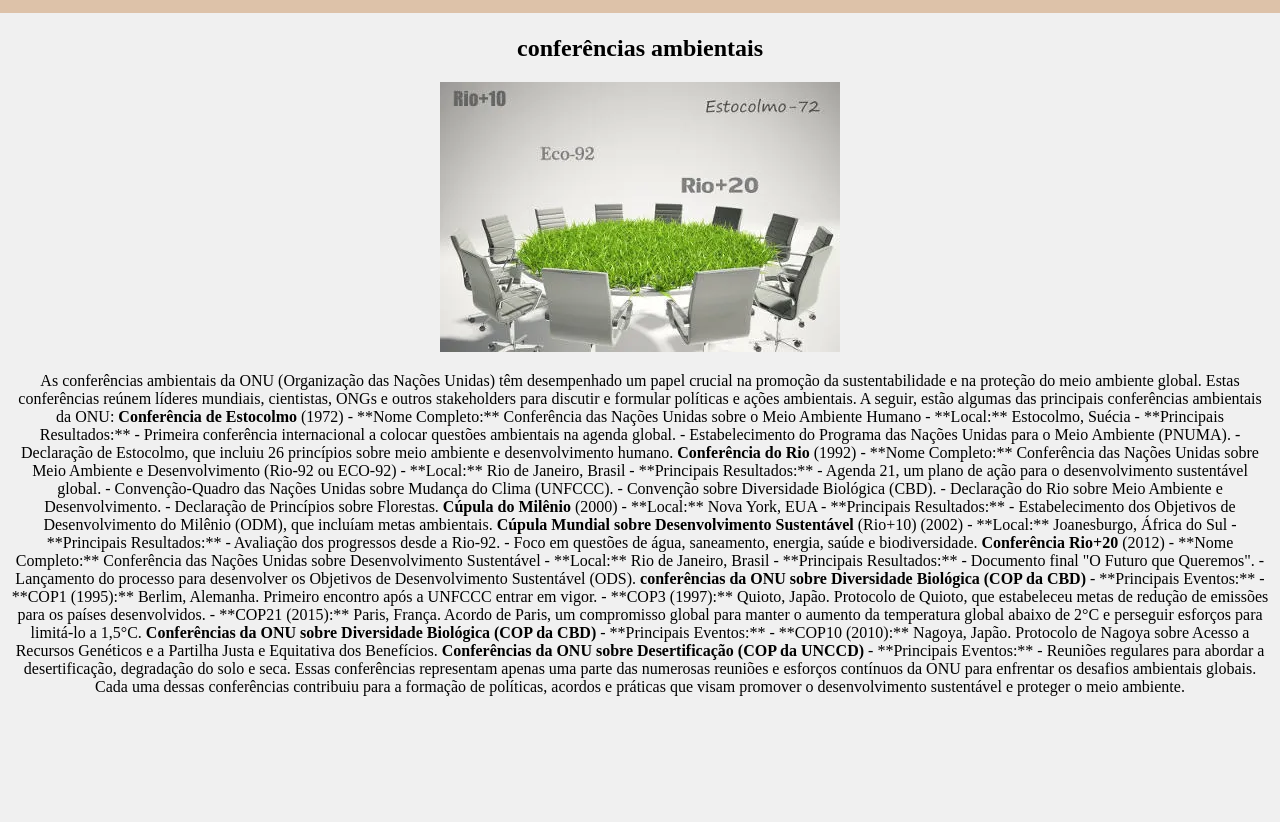
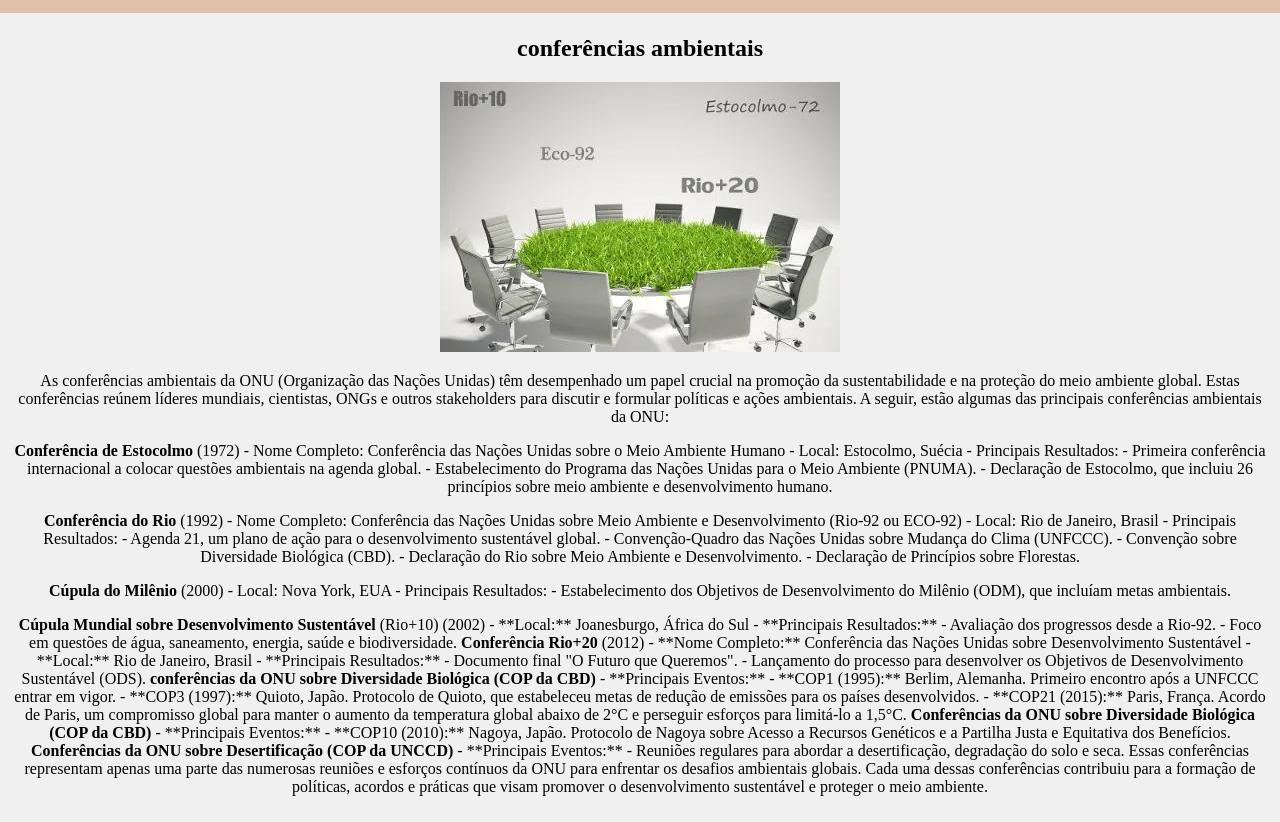
Before and after one commit to luiz-caue-bernardo2000/teste, a plain HTML site: page pagina2.html in a window 1280 px wide. Shown: the part 128-950 px from the top of the page. Before the commit the page ends 850 px from the top, so only its background shows below. Drawn offline with Linux system fonts and the light colour scheme.

Commit message:
pagina2.html

```diff
--- a/pagina2.css
+++ b/pagina2.css
@@ -19,6 +19,9 @@ main {
     padding: 2px;
     text-align: center;
 }
+.textobemlongo{
+
+}
 
 @media screen and (min-width: 1024px) {
     .intro{
--- a/pagina2.html
+++ b/pagina2.html
@@ -17,33 +17,40 @@
     <h2>conferências ambientais</h2>
     <img src="7b1d77556a1408efd644576bdcee1584.webp" alt="conferências">
 
-    <div>
+    <div class="textobemlongo">
         <p>
-        As conferências ambientais da ONU (Organização das Nações Unidas) têm desempenhado um papel crucial na promoção da sustentabilidade e na proteção do meio ambiente global. Estas conferências reúnem líderes mundiais, cientistas, ONGs e outros stakeholders para discutir e formular políticas e ações ambientais. A seguir, estão algumas das principais conferências ambientais da ONU:
+        As conferências ambientais da ONU (Organização das Nações Unidas)
+        têm desempenhado um papel crucial na promoção da sustentabilidade
+        e na proteção do meio ambiente global. Estas conferências reúnem líderes mundiais, cientistas, ONGs e outros stakeholders
+        para discutir e formular políticas e ações ambientais. A seguir, estão algumas das principais conferências ambientais da ONU:
+        </p>
 
+            <p>
                 <strong>Conferência de Estocolmo</strong> (1972)
-- **Nome Completo:** Conferência das Nações Unidas sobre o Meio Ambiente Humano
-- **Local:** Estocolmo, Suécia
-- **Principais Resultados:**
+                - Nome Completo: Conferência das Nações Unidas sobre o Meio Ambiente Humano
+                - Local: Estocolmo, Suécia
+                - Principais Resultados:
                 - Primeira conferência internacional a colocar questões ambientais na agenda global.
                 - Estabelecimento do Programa das Nações Unidas para o Meio Ambiente (PNUMA).
                 - Declaração de Estocolmo, que incluiu 26 princípios sobre meio ambiente e desenvolvimento humano.
-
+            </p>
+            <p>
                 <strong>Conferência do Rio</strong> (1992)
-- **Nome Completo:** Conferência das Nações Unidas sobre Meio Ambiente e Desenvolvimento (Rio-92 ou ECO-92)
-- **Local:** Rio de Janeiro, Brasil
-- **Principais Resultados:**
+                - Nome Completo: Conferência das Nações Unidas sobre Meio Ambiente e Desenvolvimento (Rio-92 ou ECO-92)
+                - Local: Rio de Janeiro, Brasil
+                - Principais Resultados:
                 - Agenda 21, um plano de ação para o desenvolvimento sustentável global.
                 - Convenção-Quadro das Nações Unidas sobre Mudança do Clima (UNFCCC).
                 - Convenção sobre Diversidade Biológica (CBD).
                 - Declaração do Rio sobre Meio Ambiente e Desenvolvimento.
                 - Declaração de Princípios sobre Florestas.
-
+            </p>
+            <p>
                 <strong>Cúpula do Milênio</strong> (2000)
-- **Local:** Nova York, EUA
-- **Principais Resultados:**
+                - Local: Nova York, EUA
+                - Principais Resultados:
                 - Estabelecimento dos Objetivos de Desenvolvimento do Milênio (ODM), que incluíam metas ambientais.
-
+            </p>
   <strong>Cúpula Mundial sobre Desenvolvimento Sustentável</strong> (Rio+10) (2002)
 - **Local:** Joanesburgo, África do Sul
 - **Principais Resultados:**
```
Lines whose indentation alone changed are shown as unchanged.
